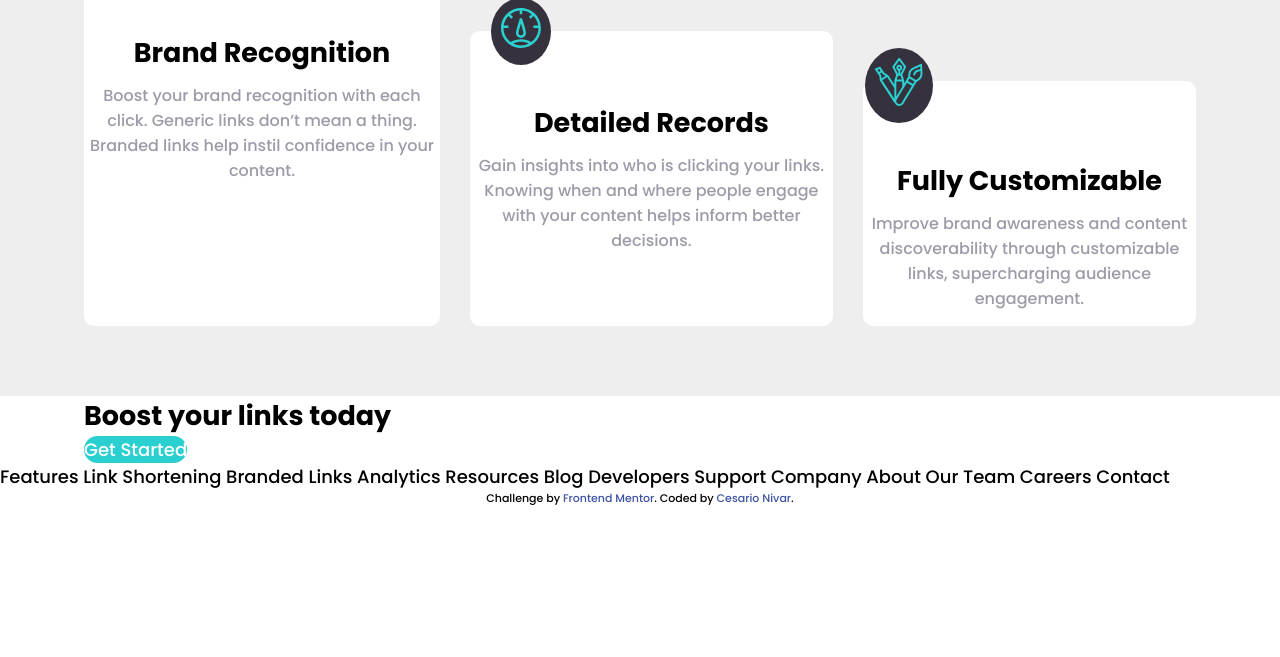
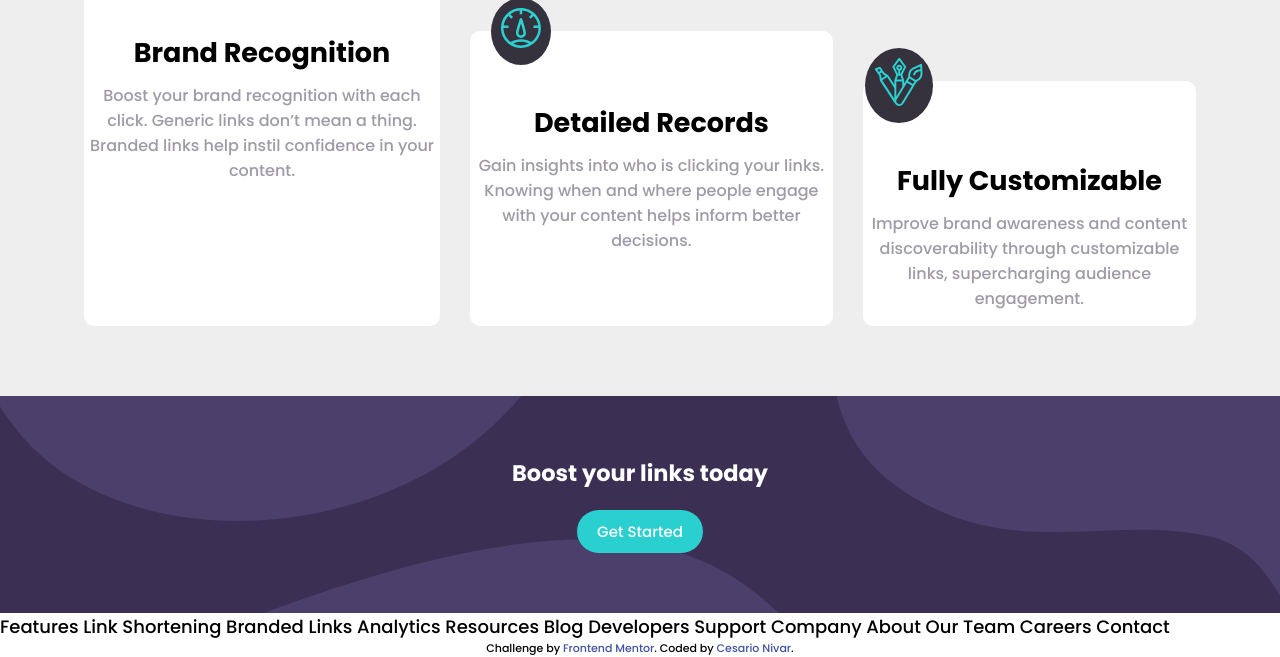
Before and after one commit to cesarionivar/Shortly-URL-shortening-API-Challenge, a plain HTML site: page index.html in a window 1280 px wide. Shown: the part 868-1525 px from the top of the page. Before the commit the page ends 1375 px from the top, so only its background shows below. Drawn offline with Linux system fonts and the light colour scheme.

Commit message:
Boost done

```diff
--- a/index.html
+++ b/index.html
@@ -60,7 +60,6 @@
   </header>
 
   <main>
-
     <section class="banner">
       <div class="banner__image">
         <img src="./images/illustration-working.svg" alt="">
@@ -122,6 +121,11 @@
 
   </main>
 
+  <footer class="footer">
+    <div class="footer__content container">
+
+    </div>
+  </footer>
 
 
 
--- /dev/null
+++ b/sass/_boost.scss
@@ -0,0 +1,22 @@
+.boost {
+    background-color: $darkViolet;
+    background-image: url('../images/bg-boost-mobile.svg');
+    background-repeat: no-repeat;
+    padding: 60px 0px;
+    text-align: center;
+    color: $white;
+    font-size: 15px;
+
+    @include breakpoint-up(medium) {
+        background-image: url('../images/bg-boost-desktop.svg');
+    }
+
+    &__title {
+        margin-bottom: 20px;
+    }
+
+    .boton {
+        padding: 10px 20px;
+    }
+
+}
--- a/sass/style.scss
+++ b/sass/style.scss
@@ -5,3 +5,4 @@
 @import 'banner';
 @import 'shorten';
 @import 'statistics';
+@import 'boost';
```
Also changed, not shown: css/style.min.css, 1 other file.
